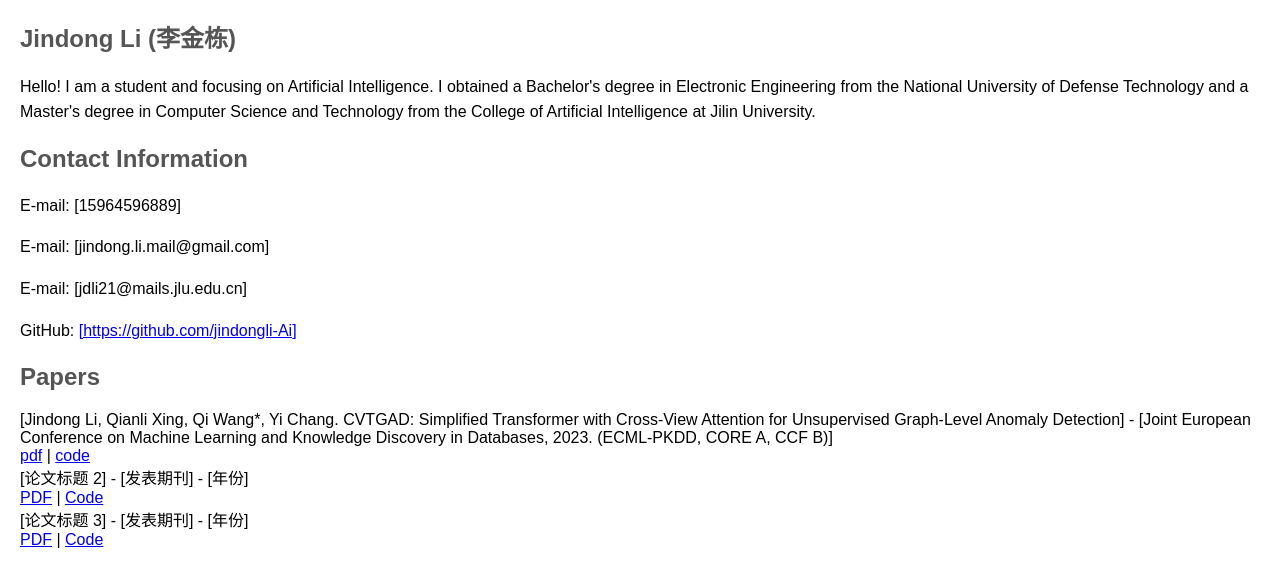
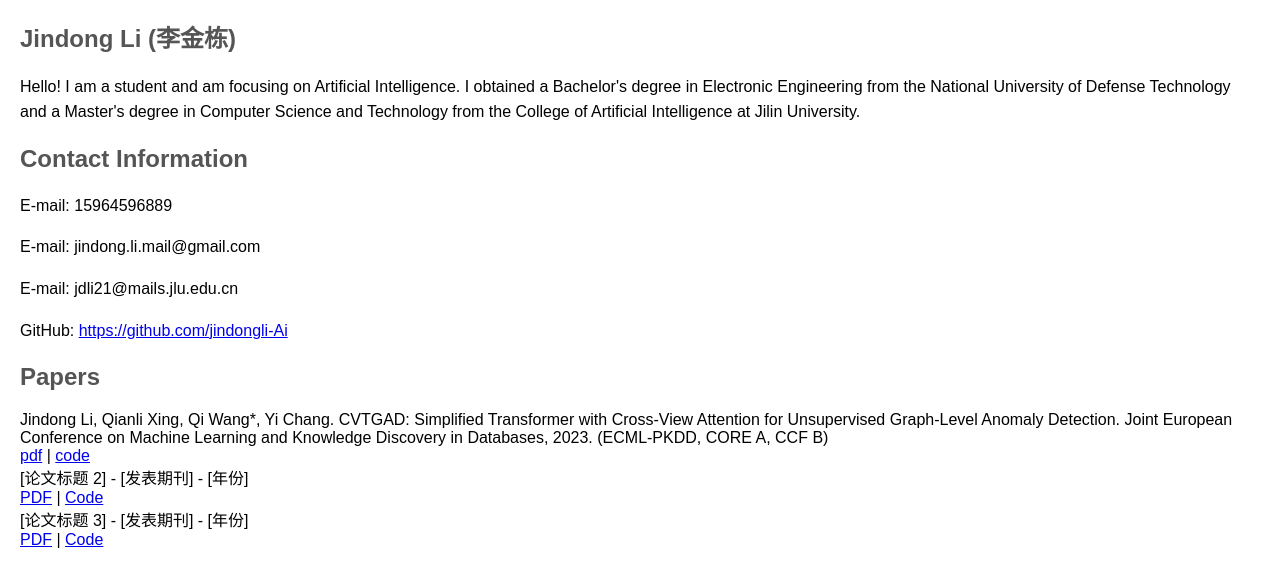
Before and after one commit to jindongli-Ai/jindongli-Ai.github.io, a plain HTML site: page index.html in a window 1280 px wide. Shown: the part 61-648 px from the top of the page. Drawn offline with Linux system fonts and the light colour scheme.

Commit message:
Update index.html

```diff
--- a/index.html
+++ b/index.html
@@ -16,21 +16,21 @@
     <h1>Welcome to my homepage</h1>
 
     <h2>Jindong Li (李金栋)</h2>
-    <p>Hello! I am a student and focusing on Artificial Intelligence. I obtained a Bachelor's degree in Electronic Engineering from the National University of Defense Technology and a Master's degree in Computer Science and Technology from the College of Artificial Intelligence at Jilin University.</p>
+    <p>Hello! I am a student and am focusing on Artificial Intelligence. I obtained a Bachelor's degree in Electronic Engineering from the National University of Defense Technology and a Master's degree in Computer Science and Technology from the College of Artificial Intelligence at Jilin University.</p>
 
     <h2>Contact Information</h2>
-    <p>E-mail: [15964596889]</p>
-    <p>E-mail: [jindong.li.mail@gmail.com]</p>
-    <p>E-mail: [jdli21@mails.jlu.edu.cn]</p>
-    <p>GitHub: <a href="[GitHub]">[https://github.com/jindongli-Ai]</a></p>
+    <p>E-mail: 15964596889</p>
+    <p>E-mail: jindong.li.mail@gmail.com</p>
+    <p>E-mail: jdli21@mails.jlu.edu.cn</p>
+    <p>GitHub: <a href="https://github.com/jindongli-Ai" target="_blank">https://github.com/jindongli-Ai</a></p>
 
     <h2>Papers</h2>
     <ul>
         <li>
-            [Jindong Li, Qianli Xing, Qi Wang*, Yi Chang. CVTGAD: Simplified Transformer with Cross-View Attention for Unsupervised Graph-Level Anomaly Detection] - [Joint European Conference on Machine Learning and Knowledge Discovery in Databases, 2023. (ECML-PKDD, CORE A, CCF B)]
+            Jindong Li, Qianli Xing, Qi Wang*, Yi Chang. CVTGAD: Simplified Transformer with Cross-View Attention for Unsupervised Graph-Level Anomaly Detection. Joint European Conference on Machine Learning and Knowledge Discovery in Databases, 2023. (ECML-PKDD, CORE A, CCF B)
             <br>
-            <a href="[pdf]" target="https://arxiv.org/abs/2405.02359">pdf</a> |
-            <a href="[code]" target="https://github.com/jindongli-Ai/CVTGAD">code</a>
+            <a href="https://arxiv.org/abs/2405.02359" target="_blank">pdf</a> |
+            <a href="https://github.com/jindongli-Ai/CVTGAD" target="_blank">code</a>
         </li>
         <li>
             [论文标题 2] - [发表期刊] - [年份]
```
